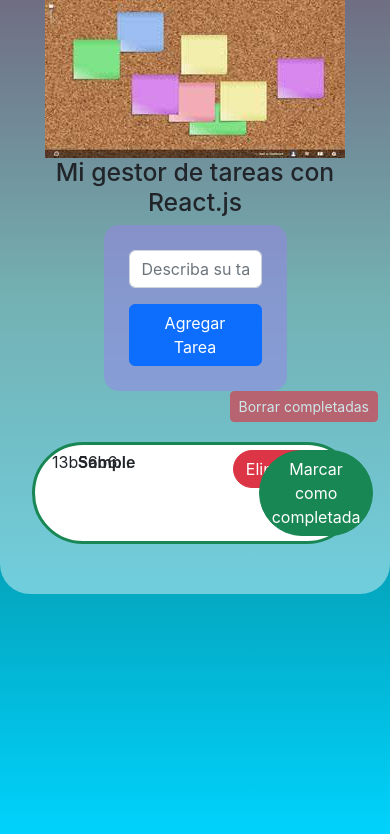
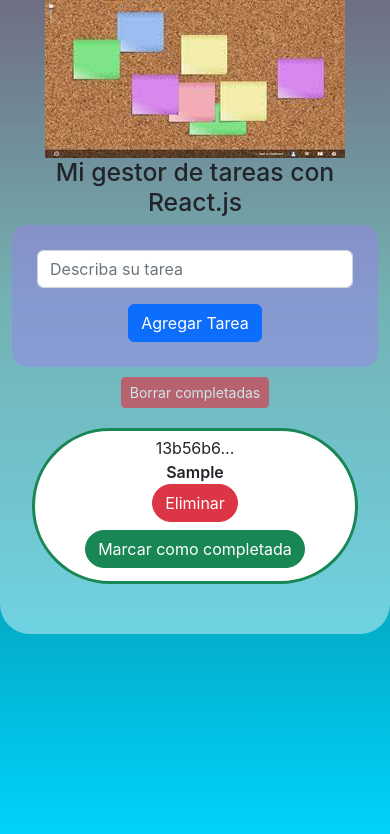
Before and after one commit to guillescharf/SF-Task-Manager, a React (Create React App) app: page / in a window 390 px wide. Both pictures are taken after typing "Sample" into the empty fields and a click on the button "Agregar Tarea". Shown: the top 834 px of the page. Built offline with nearby package versions, Linux system fonts and the light colour scheme.

Commit message:
:art: Responsive design improved

```diff
--- a/src/App.js
+++ b/src/App.js
@@ -7,7 +7,7 @@
   return (
     <div className="App">
       <div className="container">
-        <img src={logo} alt='App Logo' />
+        <img src={logo} alt='App Logo' className='img-fluid' />
         <h2>Mi gestor de tareas con React.js</h2>
         <TaskList />
       </div>
--- a/src/components/Task.jsx
+++ b/src/components/Task.jsx
@@ -1,23 +1,24 @@
 import '../styles/Task.css';
 
 const Task = ({id, title, completed, deleteTask, toggleStatus}) => {
-    const btn_class = completed ? 'btn btn-secondary rounded-pill' : 'btn btn-success rounded-pill';
+    let btn_class = completed ? 'btn btn-secondary ' : 'btn btn-success ';
+    btn_class += "text-lg-start text-sm-center rounded-pill";
     const btn_text = completed ? 'Marcar como pendiente' : 'Marcar como completada';
-    let task_style = 'task row border border-3 border-success rounded-pill bg-white ';
+    let task_style = 'task row border border-3 border-success rounded-pill bg-white align-items-center ';
     task_style += completed && ' opacity-50';
     return(
         <div className={task_style} key={id}>
-            <div className='col-1 h-100'>
+            <div className='col-lg-1 col-sm-4'>
                 <span title={`ID: ${id}`} key={id} >{id.substr(0,7)}...</span>
             </div>
-            <div className='col-6 h-100 text-start fw-semibold'>
+            <div className='col-lg-6 text-lg-start text-sm-center fw-semibold col-sm-8'>
                 <span key={id} >{title}</span>
             </div>
-            <div className='col-1 h-100'>
+            <div className='col-lg-1 col-sm-6 mb-2 mb-md-0'>
                 <button onClick={ () => { deleteTask(id)}} className="btn btn-danger rounded-pill">Eliminar</button>
             </div>
-            <div className='col-4 h-100'>
-                <button onClick={ () => { toggleStatus(id)}} className={btn_class}>{btn_text}</button>
+            <div className='col-lg-4 col-sm-6 mb-2 mb-md-0'>
+                <button onClick={ () => { toggleStatus(id)}} title={btn_text} className={btn_class}>{btn_text}</button>
             </div>
         </div>
 
--- a/src/components/TaskForm.jsx
+++ b/src/components/TaskForm.jsx
@@ -2,7 +2,7 @@
 import { useState } from 'react';
 import { v4 as newUUID } from 'uuid';
 
-const TaskForm = ({addTask}) => {
+const TaskForm = ({addTask, tasksList, deleteCompleted}) => {
 
     const [newTaskTitle, setNewTaskTitle] = useState('')
 
@@ -22,6 +22,9 @@
             alert('No puede crearse una tarea vacía');
         }
     }
+    const iscompleted = (task) => {
+        return (task.completed === true);
+    }
 
     const handleChange = (e) => {
         if(e.keyCode === 13) handleSubmit();
@@ -29,8 +32,9 @@
     }
 
     return(
+        <fragment>
             <div className="d-inline-flex justify-content-center w-100">
-            <form onSubmit={handleSubmit} className='TaskFormContainer'>
+                <form onSubmit={handleSubmit} className='TaskFormContainer container-fluid'>
                     <input type="text"
                         name='newTaskInput'
                         placeholder='Describa su tarea'
@@ -45,6 +49,14 @@
 
 
             </div>
+            <div className='w-100 d-flex justify-content-center justify-content-md-end'>
+                    <button
+                    className={`btn btn-danger btn-sm align-self-end ${(tasksList.find(iscompleted)) ? '' : 'disabled'}`}
+                    onClick={deleteCompleted}>
+                        Borrar completadas
+                    </button>
+                </div>
+        </fragment>
     );
 
 }
--- a/src/components/TaskList.jsx
+++ b/src/components/TaskList.jsx
@@ -30,10 +30,6 @@
         }
     }
 
-    const iscompleted = (task) => {
-        return (task.completed === true);
-    }
-
     const toggleStatus = (id) => {
         const updatedTasks = tasksList.map((task) => {
             if (task.id === id) {
@@ -46,14 +42,8 @@
 
     return(
         <div>
-            <TaskForm addTask={addNewTask} />
-            <div className='w-100 d-flex justify-content-end'>
-                <button
-                className={`btn btn-danger btn-sm align-self-end ${(tasksList.find(iscompleted)) ? '' : 'disabled'}`}
-                onClick={deleteCompleted}>
-                    Borrar completadas
-                </button>
-            </div>
+            <TaskForm addTask={addNewTask} deleteCompleted={deleteCompleted} tasksList={tasksList} />
+
             {
                 tasksList.map((task) => {
                     return(
--- a/src/styles/TaskForm.css
+++ b/src/styles/TaskForm.css
@@ -1,6 +1,6 @@
 .TaskFormContainer{
-    width: 50%;
     padding: 25px;
     background-color: rgba(153, 130, 236, 0.5);
-    border-radius : 15px
+    border-radius : 15px;
+    margin-bottom: 10px;
 }
```
Lines whose indentation alone changed are shown as unchanged.
